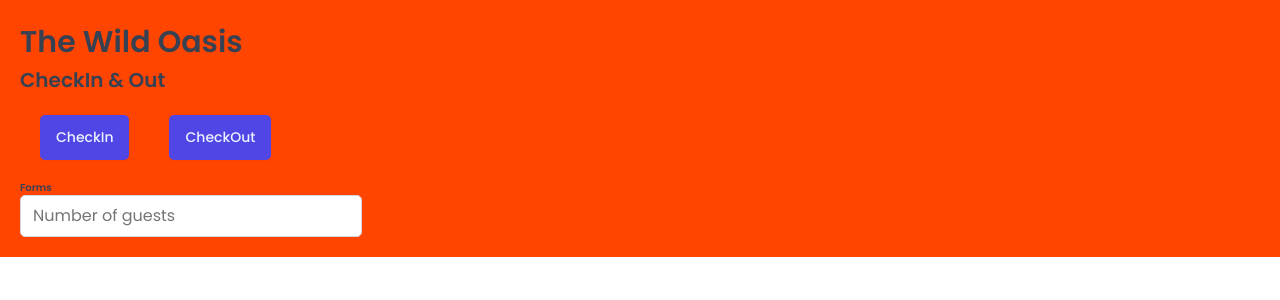
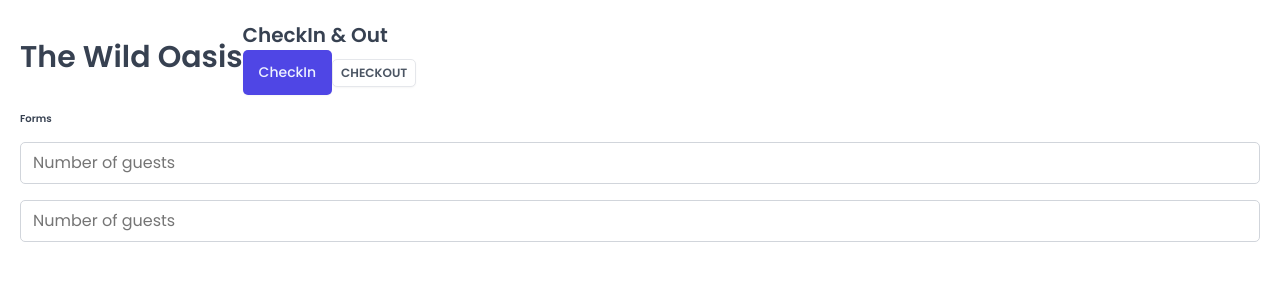
Before and after one commit to Ambrish5211/the-wild-oasis, a React (Vite) app: page / in a window 1280 px wide. Shown: the top 300 px of the page. Built offline with nearby package versions, Linux system fonts and the light colour scheme; a web font is replaced by a local one.

Commit message:
Button ui globalized

```diff
--- a/src/App.jsx
+++ b/src/App.jsx
@@ -3,9 +3,10 @@
 import Button from "./ui/Button";
 import Input from "./ui/Input";
 import Heading from "./ui/Heading";
+import Row from "./ui/Row";
 
 const StyledApp = styled.div`
-  background-color: orangered;
+  /* background-color: orangered; */
   padding: 20px;
 `;
 
@@ -14,12 +15,33 @@
     <>
       <GlobalStyle />
       <StyledApp>
-        <Heading as="h1">The Wild Oasis</Heading>
-        <Heading as="h2">CheckIn & Out</Heading>
-        <Button onClick={() => alert("Check In")}>CheckIn</Button>
-        <Button onClick={() => alert("CheckOut")}>CheckOut</Button>
-        <Heading as="h3">Forms</Heading>
-        <Input type="number" placeholder="Number of guests"></Input>
+        <Row>
+          <Row type="horizontal">
+            <Heading as="h1">The Wild Oasis</Heading>
+            <div>
+              <Heading as="h2">CheckIn & Out</Heading>
+              <Button
+                variation="primary"
+                size="medium"
+                onClick={() => alert("Check In")}
+              >
+                CheckIn
+              </Button>
+              <Button
+                variation="secondary"
+                size="small"
+                onClick={() => alert("CheckOut")}
+              >
+                CheckOut
+              </Button>
+            </div>
+          </Row>
+          <Row>
+            <Heading as="h3">Forms</Heading>
+            <Input type="number" placeholder="Number of guests"></Input>
+            <Input type="number" placeholder="Number of guests"></Input>
+          </Row>
+        </Row>
       </StyledApp>
     </>
   );
--- a/src/ui/Button.jsx
+++ b/src/ui/Button.jsx
@@ -49,20 +49,17 @@
 };
 
 const Button = styled.button`
-  font-size: 1.4rem;
-  padding: 1.2rem 1.6rem;
-  font-weight: 500;
   border: none;
   border-radius: var(--border-radius-sm);
-  background-color: var(--color-brand-600);
-  color: var(--color-brand-50);
   box-shadow: var(--shadow-sm);
-  cursor: pointer;
-  margin: 20px;
 
-  &:hover {
-    background-color: var(--color-brand-700);
-  }
+  ${(props) => sizes[props.size]}
+  ${(props) => variations[props.variation]}
 `;
 
+Button.defaultProps = {
+  variation: "primary",
+  size: "medium",
+};
+
 export default Button;
--- /dev/null
+++ b/src/ui/Row.jsx
@@ -0,0 +1,25 @@
+import { styled, css } from "styled-components";
+
+const Row = styled.div`
+  display: flex;
+
+  ${(props) =>
+    props.type === "horizontal" &&
+    css`
+      justify-content: spsace-between;
+      align-items: center;
+    `}
+
+  ${(props) =>
+    props.type === "vertical" &&
+    css`
+      flex-direction: column;
+      gap: 1.6rem;
+    `}
+`;
+
+Row.defaultProps = {
+  type: "vertical",
+};
+
+export default Row;
```
